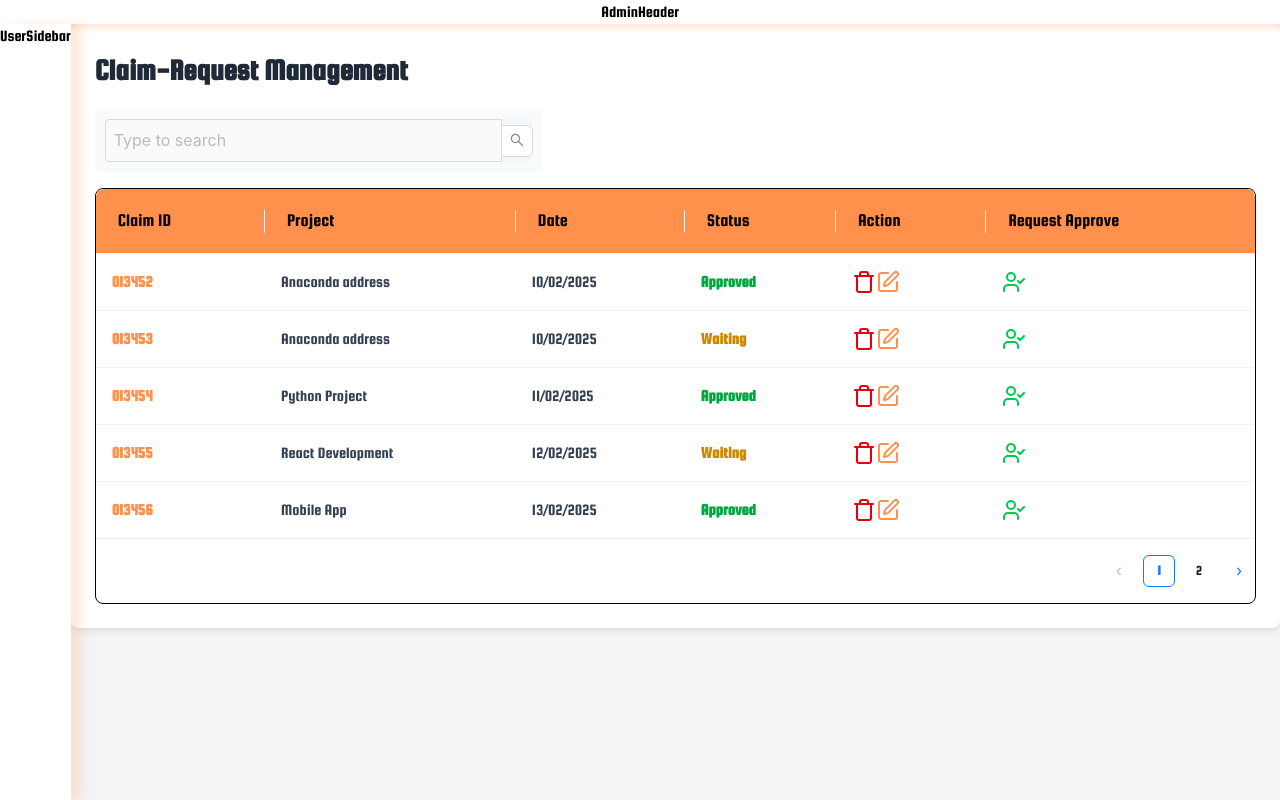
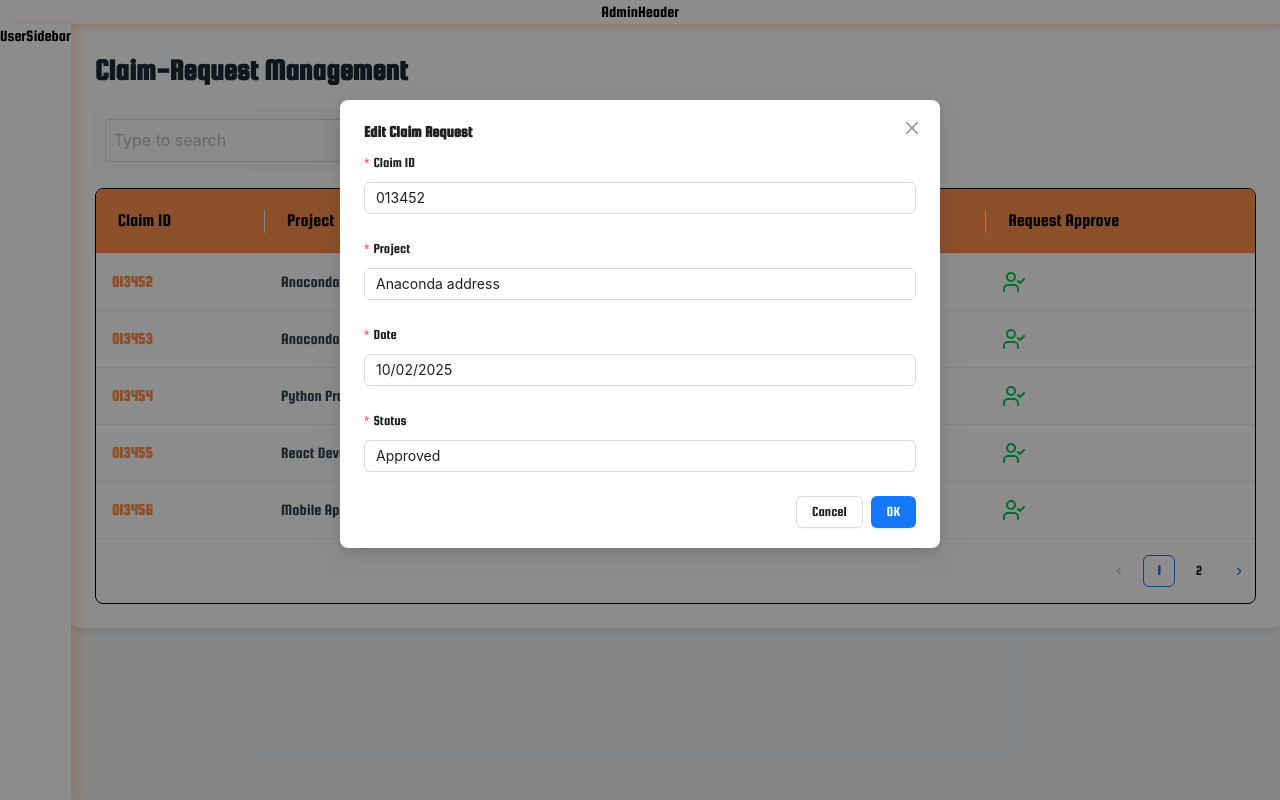
Before and after one commit to MuonNghiCode/work-clock, a React (Vite) app: page /request-page in a window 1280 px wide. Both pictures are taken after a click on the icon 887 px from the left and 282 px from the top of the page. Built offline with nearby package versions, Linux system fonts and the light colour scheme.

Commit message:
update edit form

```diff
--- a/src/pages/RequestPage/RequestPage.tsx
+++ b/src/pages/RequestPage/RequestPage.tsx
@@ -1,65 +1,20 @@
 import React from 'react';
-import { Table, Input } from 'antd';
+import { Table, Input, Modal, Form } from 'antd';
 import { Trash, Edit, UserCheck } from 'lucide-react';
 import { useState } from 'react';
 import './RequestPage.css';
 
 const { Search } = Input;
 
-const RequestPage: React.FC = () => {
-  const [currentPage, setCurrentPage] = useState(1);
+interface ClaimRequest {
+  key: string;
+  claimId: string;
+  project: string;
+  date: string;
+  status: string;
+}
 
-  const columns = [
-    {
-      title: <span className="text-black text-lg font-medium">Claim ID</span>,
-      dataIndex: 'claimId',
-      key: 'claimId',
-      render: (text: string) => <span className="text-[#FF914D] font-semibold text-base">{text}</span>,
-    },
-    {
-      title: <span className="text-black text-lg font-medium">Project</span>,
-      dataIndex: 'project',
-      key: 'project',
-      render: (text: string) => <span className="text-gray-700 font-medium text-base">{text}</span>,
-    },
-    {
-      title: <span className="text-black text-lg font-medium">Date</span>,
-      dataIndex: 'date',
-      key: 'date',
-      render: (text: string) => <span className="text-gray-700 font-medium text-base">{text}</span>,
-    },
-    {
-      title: <span className="text-black text-lg font-medium">Status</span>,
-      dataIndex: 'status',
-      key: 'status',
-      render: (text: string) => (
-        <span className={`${text === 'Approved' ? 'text-green-600' : 'text-yellow-600'} font-semibold text-base`}>
-          {text}
-        </span>
-      ),
-    },
-    {
-      title: <span className="text-black text-lg font-medium">Action</span>,
-      key: 'action',
-      render: () => (
-        <div className="flex space-x-4">
-          <Trash className="text-red-600 cursor-pointer hover:opacity-80" size={24} />
-          <Edit className="text-[#FF914D] cursor-pointer hover:opacity-80" size={24} />
-        </div>
-      ),
-    },
-    {
-      title: <span className="text-black text-lg font-medium">Request Approve</span>,
-      key: 'requestApprove',
-      render: () => (
-        <div className="flex items-center">
-          <UserCheck className="text-green-500 cursor-pointer hover:opacity-80" size={24} />
-        </div>
-      ),
-    },
-  ];
-
-  const data = [
+const data: ClaimRequest[] = [
   {
     key: '1',
     claimId: '013452',
@@ -132,8 +87,95 @@ const RequestPage: React.FC = () => {
   }
 ];
 
+const RequestPage: React.FC = () => {
+  const [currentPage, setCurrentPage] = useState(1);
+  const [isEditModalOpen, setIsEditModalOpen] = useState(false);
+  const [editingRecord, setEditingRecord] = useState<any>(null);
+  const [tableData, setTableData] = useState(data);
+  const [form] = Form.useForm();
+
+  const columns = [
+    {
+      title: <span className="text-black text-lg font-medium">Claim ID</span>,
+      dataIndex: 'claimId',
+      key: 'claimId',
+      render: (text: string) => <span className="text-[#FF914D] font-semibold text-base">{text}</span>,
+    },
+    {
+      title: <span className="text-black text-lg font-medium">Project</span>,
+      dataIndex: 'project',
+      key: 'project',
+      render: (text: string) => <span className="text-gray-700 font-medium text-base">{text}</span>,
+    },
+    {
+      title: <span className="text-black text-lg font-medium">Date</span>,
+      dataIndex: 'date',
+      key: 'date',
+      render: (text: string) => <span className="text-gray-700 font-medium text-base">{text}</span>,
+    },
+    {
+      title: <span className="text-black text-lg font-medium">Status</span>,
+      dataIndex: 'status',
+      key: 'status',
+      render: (text: string) => (
+        <span className={`${text === 'Approved' ? 'text-green-600' : 'text-yellow-600'} font-semibold text-base`}>
+          {text}
+        </span>
+      ),
+    },
+    {
+      title: <span className="text-black text-lg font-medium">Action</span>,
+      key: 'action',
+      render: (_: any, record: ClaimRequest) => (
+        <div className="flex space-x-4">
+          <Trash className="text-red-600 cursor-pointer hover:opacity-80" size={24} />
+          <Edit
+            className="text-[#FF914D] cursor-pointer hover:opacity-80"
+            size={24}
+            onClick={() => handleEdit(record)}
+          />
+        </div>
+      ),
+    },
+    {
+      title: <span className="text-black text-lg font-medium">Request Approve</span>,
+      key: 'requestApprove',
+      render: () => (
+        <div className="flex items-center">
+          <UserCheck className="text-green-500 cursor-pointer hover:opacity-80" size={24} />
+        </div>
+      ),
+    },
+  ];
+
   const handlePageChange = (page: number) => {
     setCurrentPage(page);
+  };
+
+  const handleEdit = (record: any) => {
+    setEditingRecord(record);
+    form.setFieldsValue(record);
+    setIsEditModalOpen(true);
+  };
+
+  const handleEditModalCancel = () => {
+    setIsEditModalOpen(false);
+    form.resetFields();
+  };
+
+  const handleEditModalOk = async () => {
+    try {
+      const values = await form.validateFields();
+      setTableData(prevData =>
+        prevData.map(item =>
+          item.key === editingRecord.key ? { ...item, ...values } : item
+        )
+      );
+      setIsEditModalOpen(false);
+      form.resetFields();
+    } catch (error) {
+      console.error('Validation failed:', error);
+    }
   };
 
   return (
@@ -151,7 +193,7 @@ const RequestPage: React.FC = () => {
       />
       <Table
         columns={columns}
-        dataSource={data}
+        dataSource={tableData}
         pagination={{
           pageSize: 5,
           total: data.length,
@@ -186,6 +228,49 @@ const RequestPage: React.FC = () => {
         }}
         rowClassName="hover:bg-gray-50"
       />
+
+      <Modal
+        title="Edit Claim Request"
+        open={isEditModalOpen}
+        onOk={handleEditModalOk}
+        onCancel={handleEditModalCancel}
+        width={600}
+      >
+        <Form
+          form={form}
+          layout="vertical"
+          initialValues={editingRecord}
+        >
+          <Form.Item
+            label="Claim ID"
+            name="claimId"
+            rules={[{ required: true, message: 'Please input claim ID!' }]}
+          >
+            <Input />
+          </Form.Item>
+          <Form.Item
+            label="Project"
+            name="project"
+            rules={[{ required: true, message: 'Please input project name!' }]}
+          >
+            <Input />
+          </Form.Item>
+          <Form.Item
+            label="Date"
+            name="date"
+            rules={[{ required: true, message: 'Please input date!' }]}
+          >
+            <Input />
+          </Form.Item>
+          <Form.Item
+            label="Status"
+            name="status"
+            rules={[{ required: true, message: 'Please input status!' }]}
+          >
+            <Input />
+          </Form.Item>
+        </Form>
+      </Modal>
     </div>
   );
 };
```
Lines whose indentation alone changed are shown as unchanged.
